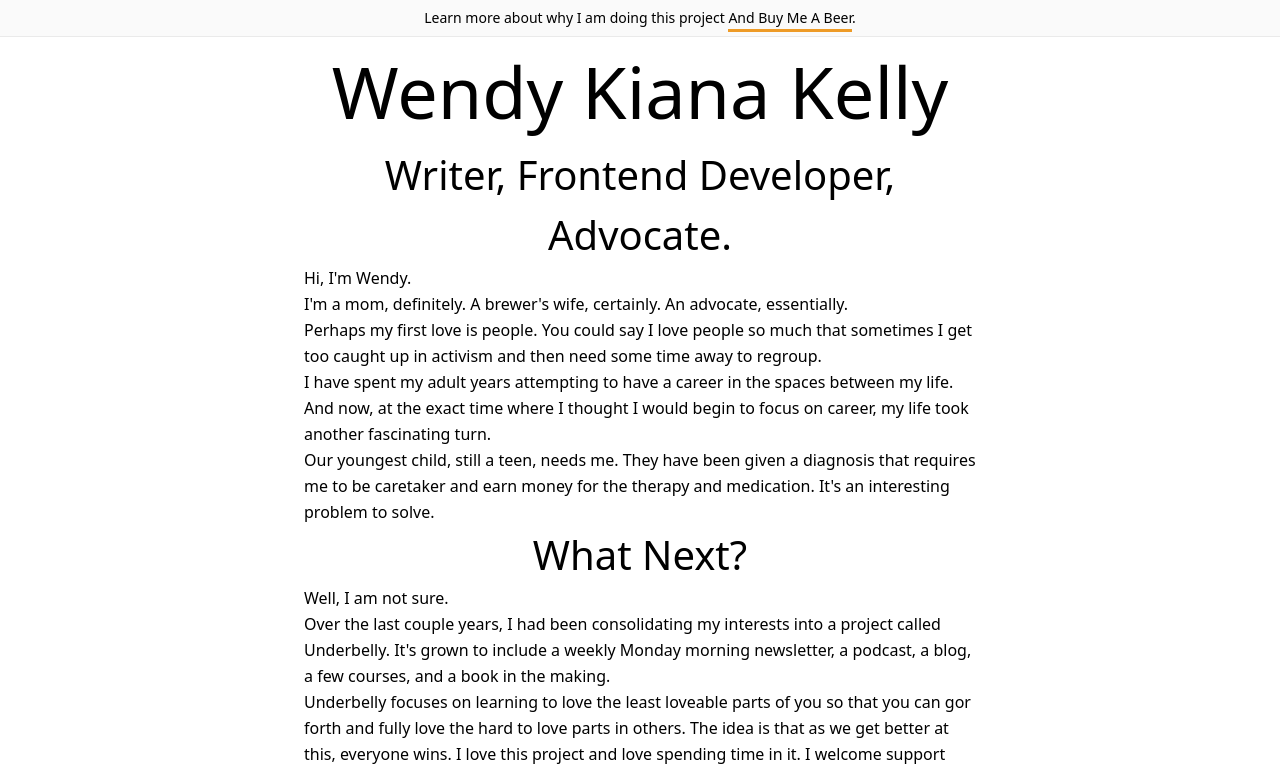
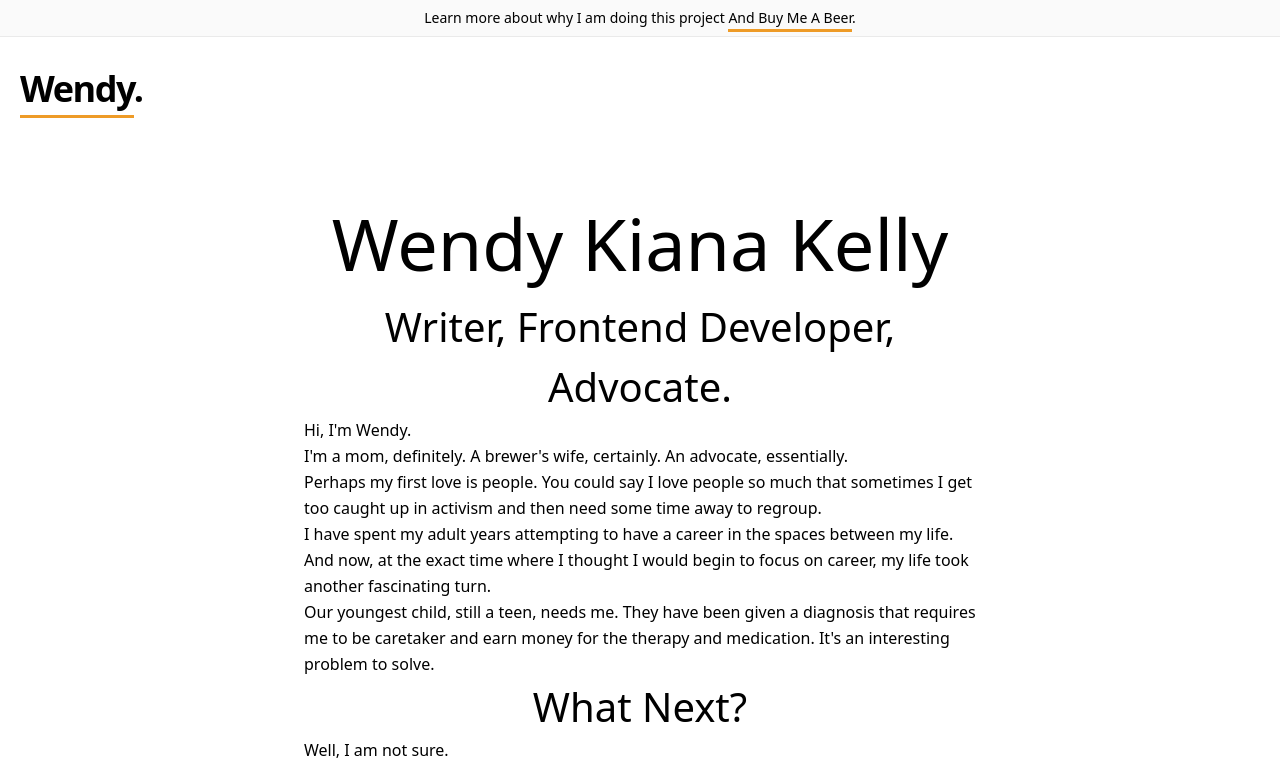
Before and after one commit to WendyKKelly/WendyKK, a Next.js app: page /about in a window 1280 px wide. Shown: the top 768 px of the page. Built offline with nearby package versions, Linux system fonts and the light colour scheme.

Commit message:
more small changes

```diff
--- a/components/About/index.js
+++ b/components/About/index.js
@@ -3,7 +3,7 @@ import React, { useRef, useState } from 'react';
 import Container from '../container'
 import Link from 'next/link'
 
-import Section from './about.style';
+
 
 export default function About() {
     return (
--- a/pages/about.js
+++ b/pages/about.js
@@ -1,8 +1,8 @@
-import Container from '../components/container'
-
-import Layout from '../components/layout'
-import About from '../components/about'
-import Head from 'next/head'
+import Container from '../components/container';
+import Header from '../components/header';
+import Layout from '../components/layout';
+import About from '../components/About';
+import Head from 'next/head';
 import Subscribe from '../components/Subscribe';
 
 
@@ -16,7 +16,7 @@ export default function Index() {
           <title>Wendy Kiana Kelly</title>
         </Head>
         <Container>
-
+    <Header />
           <About />
 
           <Subscribe />
```
Also changed, not shown: components/About/about.style.js (deleted).
